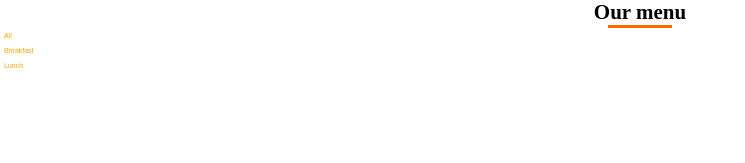
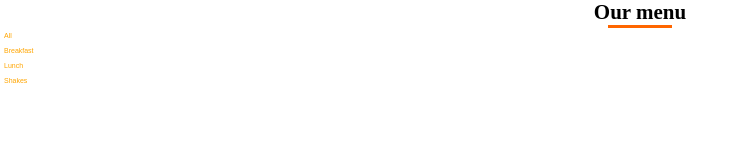
Before and after one commit to Wl0d1/Menu, a React (Create React App) app in the folder menu/: page / in a window 1280 px wide. Shown: the top 163 px of the page, without its empty margins (0-745 px from the left). Built offline with nearby package versions, Linux system fonts and the light colour scheme.

Commit message:
Add btn shake

```diff
--- a/menu/src/App.js
+++ b/menu/src/App.js
@@ -3,6 +3,7 @@ import Header from './header/header.js'
 import ButtonAll from './buttonAll/buttonAll.js'
 import ButtonBreakfast from './buttonBreakfast/buttonBreakfast.js'
 import ButtonLunch from './buttonLunch/buttonLunch.js'
+import ButtonShakes from './buttonShake/buttonShake.js'
 
 function App() {
   return <div className="App">
@@ -13,6 +14,7 @@ function App() {
         <ButtonAll />
         <ButtonBreakfast />
         <ButtonLunch />
+        <ButtonShakes />
       </div>
     </section>
     </main>
--- /dev/null
+++ b/menu/src/buttonShake/buttonShake.css
@@ -0,0 +1,18 @@
+.btn-shake {
+    display: flex;
+    justify-content: center;
+    font-size: 7px;
+    color: orange;
+    background-color: transparent;
+    padding: 4px;
+    cursor: pointer;
+    border: none;
+    border-radius: 5px;
+
+}
+
+.btn-shake:hover {
+    background-color: orange;
+    color: white;
+    transition: 1000ms;
+}
--- /dev/null
+++ b/menu/src/buttonShake/buttonShake.js
@@ -0,0 +1,9 @@
+import './buttonShake.css';
+
+const ButtonShakes = () => {
+    return (
+        <button className='btn-shake'>Shakes</button>
+    )
+}
+
+export default ButtonShakes;
```
